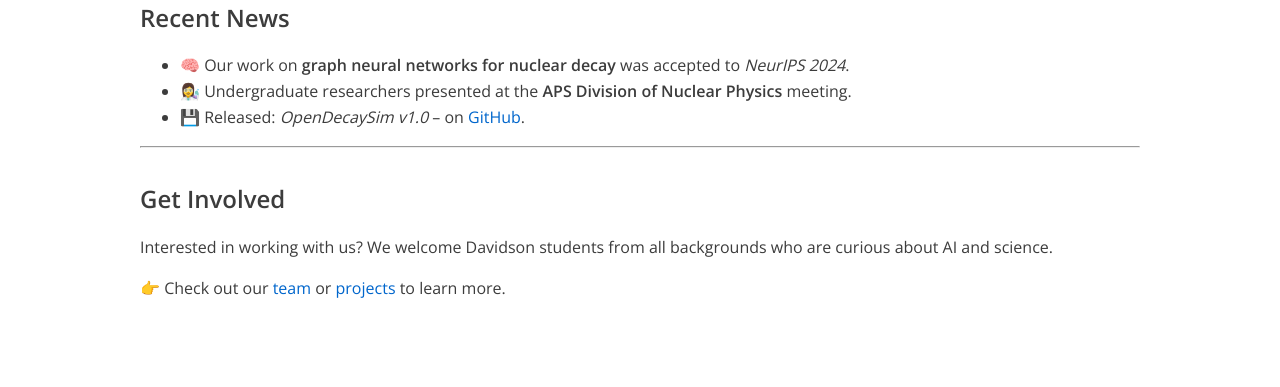
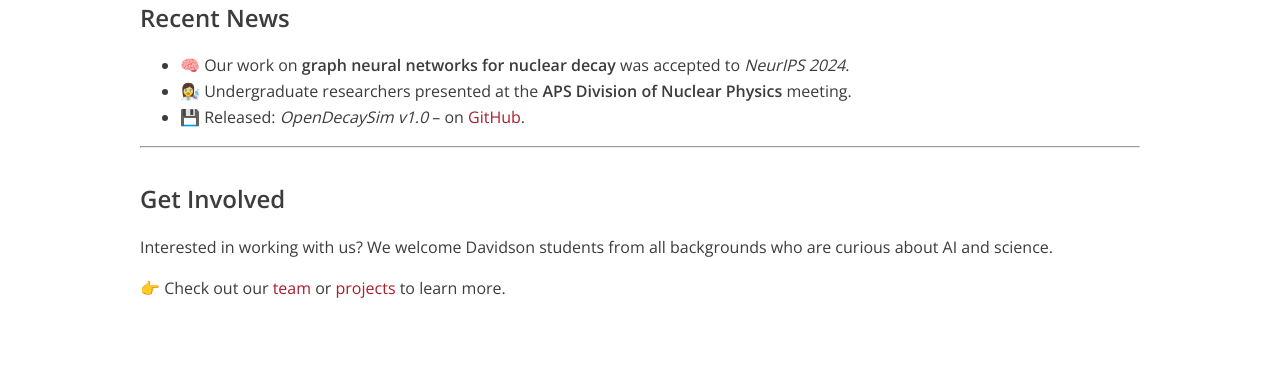
Before and after one commit to alpha-davidson/alpha-davidson.github.io, a Jekyll site: the page built from index.md, in a window 1280 px wide. Shown: the part 817-1204 px from the top of the page. Built offline with Jekyll 4.4.1, drawn with Linux system fonts in a browser that asks for light colours.

Commit message:
updating colors

```diff
--- a/assets/css/style.scss
+++ b/assets/css/style.scss
@@ -6,9 +6,9 @@
 
 // ======== COLOR VARIABLES (customize to match your logo if needed) ========
 $primary-color: #3c3c3c; // main text/nav color
-$accent-color: #004080; // adjust to match your logo’s highlight
+$accent-color: #A91F2E; // adjust to match your logo’s highlight
 $background-color: #ffffff;
-$link-color: #0066cc;
+$link-color: #A91F2E;
 
 // ======== GLOBAL BASE ========
 body {
```
